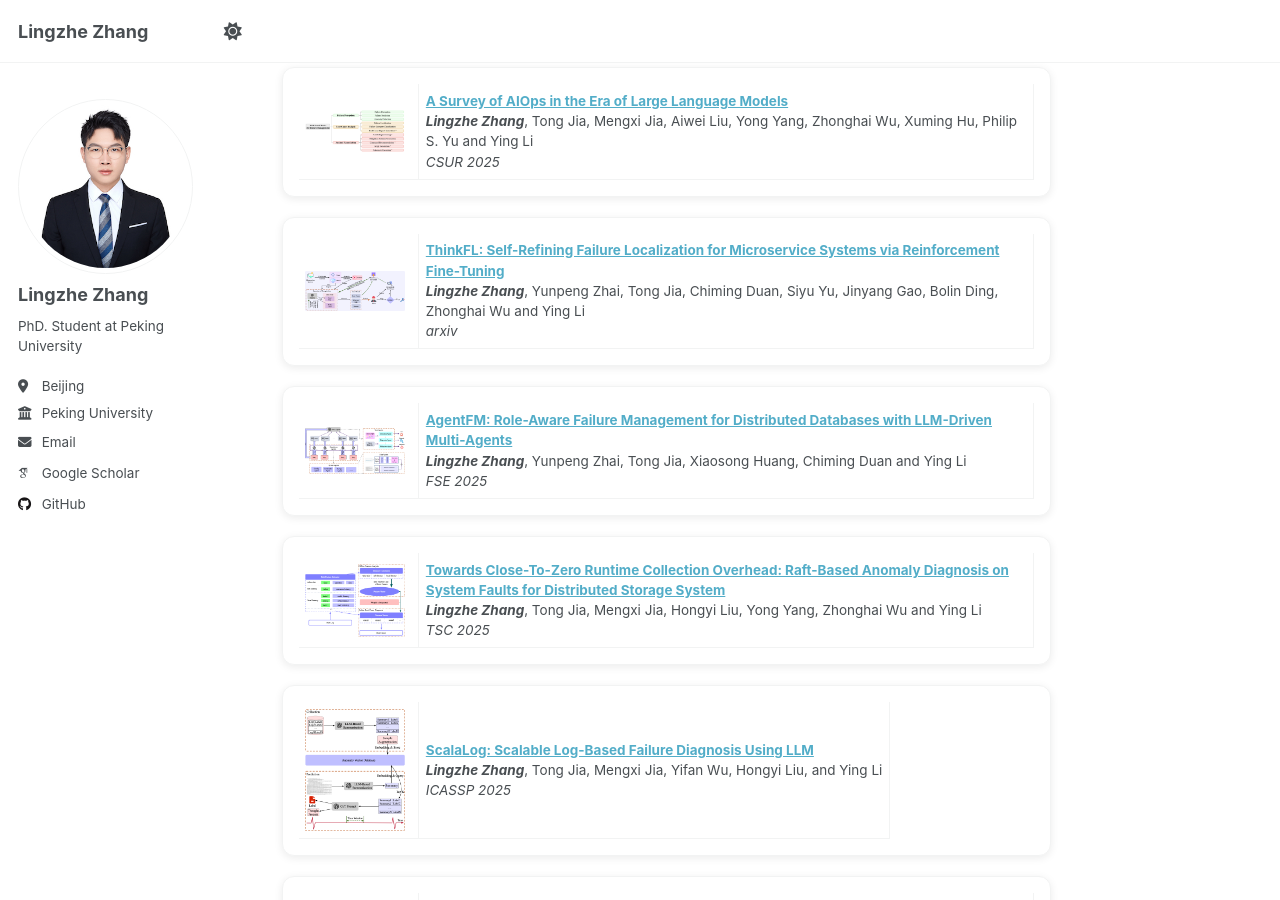
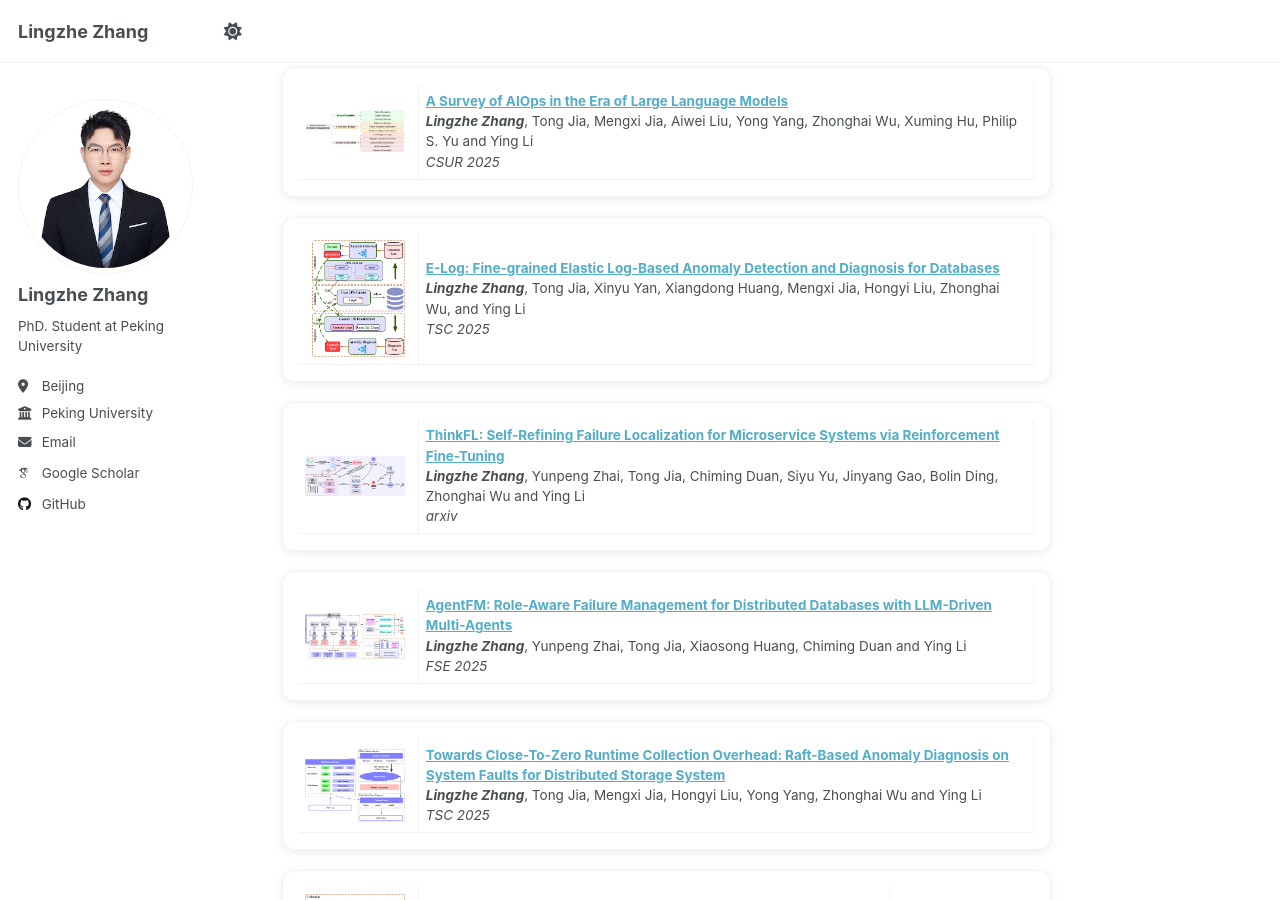
Before and after one commit to zhanglingzhe0820/zhanglingzhe0820.github.io, a Jekyll site: the page built from _pages/about.md, in a window 1280 px wide and 900 px high, scrolled down 399 px. Built offline with Jekyll 4.4.1, drawn with Linux system fonts in a browser that asks for light colours; some web fonts are replaced.

Commit message:
add e-log

```diff
--- a/_pages/about.md
+++ b/_pages/about.md
@@ -25,6 +25,19 @@ redirect_from:
       <b><a href="https://arxiv.org/pdf/2406.11213">A Survey of AIOps in the Era of Large Language Models</a></b><br>
       <b><i>Lingzhe Zhang</i></b>, Tong Jia, Mengxi Jia, Aiwei Liu, Yong Yang, Zhonghai Wu, Xuming Hu, Philip S. Yu and Ying Li <br/>
       <i>CSUR 2025</i>
+    </td>
+  </tr>
+</table>
+
+<table class="paper-card">
+  <tr>
+    <td width="120">
+      <img src="images/e-log.png" width="100">
+    </td>
+    <td>
+      <b><a href="https://ieeexplore.ieee.org/abstract/document/11106810">E-Log: Fine-grained Elastic Log-Based Anomaly Detection and Diagnosis for Databases</a></b><br>
+      <b><i>Lingzhe Zhang</i></b>, Tong Jia, Xinyu Yan, Xiangdong Huang, Mengxi Jia, Hongyi Liu, Zhonghai Wu, and Ying Li <br/>
+      <i>TSC 2025</i>
     </td>
   </tr>
 </table>
```
Also changed, not shown: images/e-Log.png (added).
